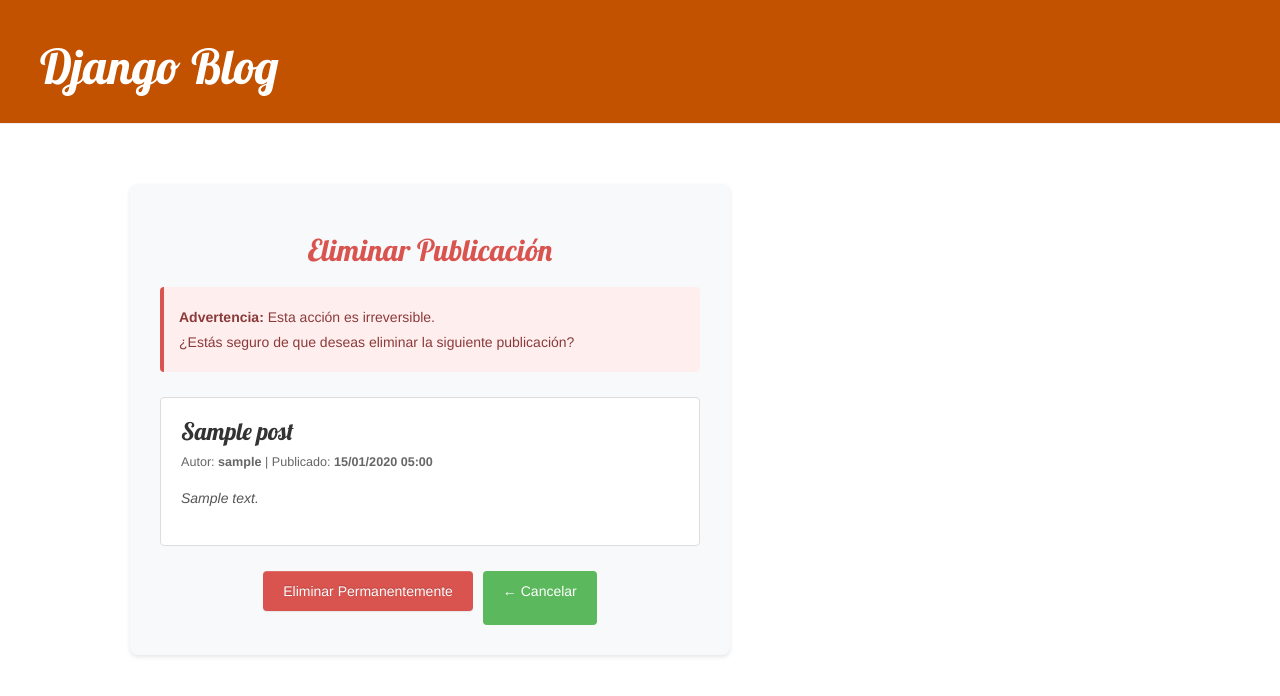
After one commit to Nikotastic/my-first-blog, a Django app: page /post/1/delete/ in a window 1280 px wide. The commit adds this page. Shown: the top 696 px of the page. Run offline with Django 5.2, Linux system fonts and the light colour scheme; tables that the repository leaves empty hold one stand-in row (values such as "Sample post"); some libraries are stand-ins or nearby versions.

Commit message:
It was added to delete and the readme

```diff
--- /dev/null
+++ b/blog/templates/blog/post_delete.html
@@ -0,0 +1,122 @@
+{% extends 'blog/base.html' %} {% block content %}
+<div class="post-delete-container">
+  <h2>Eliminar Publicación</h2>
+
+  <div class="warning-box">
+    <p><strong> Advertencia:</strong> Esta acción es irreversible.</p>
+    <p>¿Estás seguro de que deseas eliminar la siguiente publicación?</p>
+  </div>
+
+  <div class="post-preview">
+    <h3>{{ post.title }}</h3>
+    <p class="post-meta">
+      Autor: <strong>{{ post.author }}</strong> | Publicado:
+      <strong>{{ post.published_date|date:"d/m/Y H:i" }}</strong>
+    </p>
+    <p class="post-content-preview">{{ post.text|truncatewords:50 }}</p>
+  </div>
+
+  <div class="button-group">
+    <form method="POST" style="display: inline">
+      {% csrf_token %}
+      <button type="submit" class="btn btn-danger">
+         Eliminar Permanentemente
+      </button>
+    </form>
+    <a href="{% url 'post_detail' pk=post.pk %}" class="btn btn-secondary">
+      ← Cancelar
+    </a>
+  </div>
+</div>
+
+<style>
+  .post-delete-container {
+    max-width: 600px;
+    margin: 40px auto;
+    padding: 30px;
+    background: #f8f9fa;
+    border-radius: 8px;
+    box-shadow: 0 2px 4px rgba(0, 0, 0, 0.1);
+  }
+
+  .post-delete-container h2 {
+    color: #d9534f;
+    margin-bottom: 20px;
+    text-align: center;
+  }
+
+  .warning-box {
+    background: #fee;
+    border-left: 4px solid #d9534f;
+    padding: 15px;
+    margin-bottom: 25px;
+    border-radius: 4px;
+  }
+
+  .warning-box p {
+    margin: 5px 0;
+    color: #8b3a3a;
+  }
+
+  .post-preview {
+    background: white;
+    padding: 20px;
+    border-radius: 4px;
+    margin-bottom: 25px;
+    border: 1px solid #ddd;
+  }
+
+  .post-preview h3 {
+    margin-top: 0;
+    color: #333;
+  }
+
+  .post-meta {
+    font-size: 0.9em;
+    color: #666;
+    margin: 10px 0;
+  }
+
+  .post-content-preview {
+    color: #555;
+    line-height: 1.6;
+    margin: 15px 0;
+    font-style: italic;
+  }
+
+  .button-group {
+    display: flex;
+    gap: 10px;
+    justify-content: center;
+  }
+
+  .btn {
+    padding: 10px 20px;
+    border: none;
+    border-radius: 4px;
+    cursor: pointer;
+    font-size: 1em;
+    text-decoration: none;
+    display: inline-block;
+    text-align: center;
+  }
+
+  .btn-danger {
+    background: #d9534f;
+    color: white;
+  }
+
+  .btn-danger:hover {
+    background: #c9302c;
+  }
+
+  .btn-secondary {
+    background: #5cb85c;
+    color: white;
+  }
+
+  .btn-secondary:hover {
+    background: #4cae4c;
+  }
+</style>
+{% endblock %}
--- a/blog/urls.py
+++ b/blog/urls.py
@@ -6,4 +6,6 @@ urlpatterns = [
     path('', views.post_list, name='post_list'),
     path('post/<int:pk>/', views.post_detail, name='post_detail'),
     path('post/new/', views.post_new, name='post_new'),
+    path('post/<int:pk>/edit/', views.post_edit, name='post_edit'),
+    path('post/<int:pk>/delete/', views.post_delete, name='post_delete'),
 ]
--- a/blog/views.py
+++ b/blog/views.py
@@ -27,3 +27,26 @@ def post_new(request):
     else:
         form = PostForm()
     return render(request, 'blog/post_edit.html', {'form': form})
+
+
+def post_edit(request, pk):
+    post = get_object_or_404(Post, pk=pk)
+    if request.method == "POST":
+        form = PostForm(request.POST, instance=post)
+        if form.is_valid():
+            post = form.save(commit=False)
+            post.author = request.user
+            post.published_date = timezone.now()
+            post.save()
+            return redirect('post_detail', pk=post.pk)
+    else:
+        form = PostForm(instance=post)
+    return render(request, 'blog/post_edit.html', {'form': form, 'post': post})
+
+
+def post_delete(request, pk):
+    post = get_object_or_404(Post, pk=pk)
+    if request.method == "POST":
+        post.delete()
+        return redirect('post_list')
+    return render(request, 'blog/post_delete.html', {'post': post})
```
Also changed, not shown: blog/templates/blog/post_detail.html (+58 -11 lines), README.md (added).
